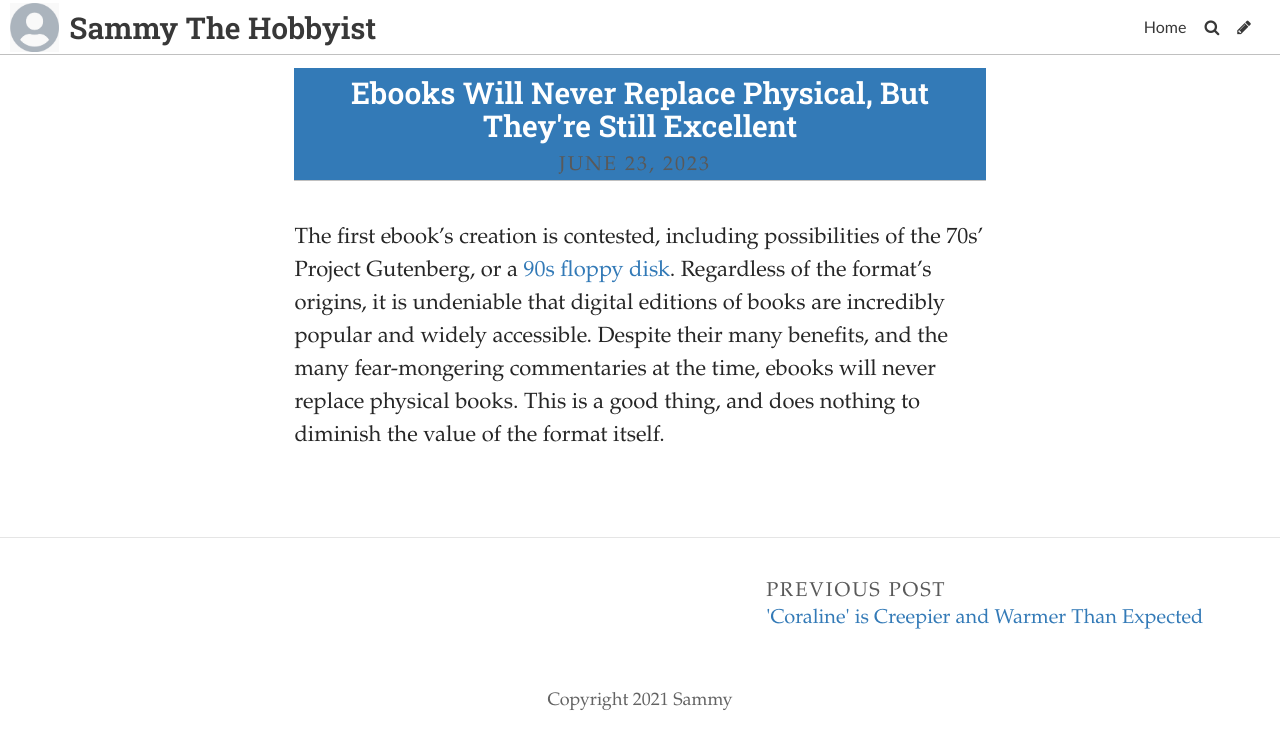
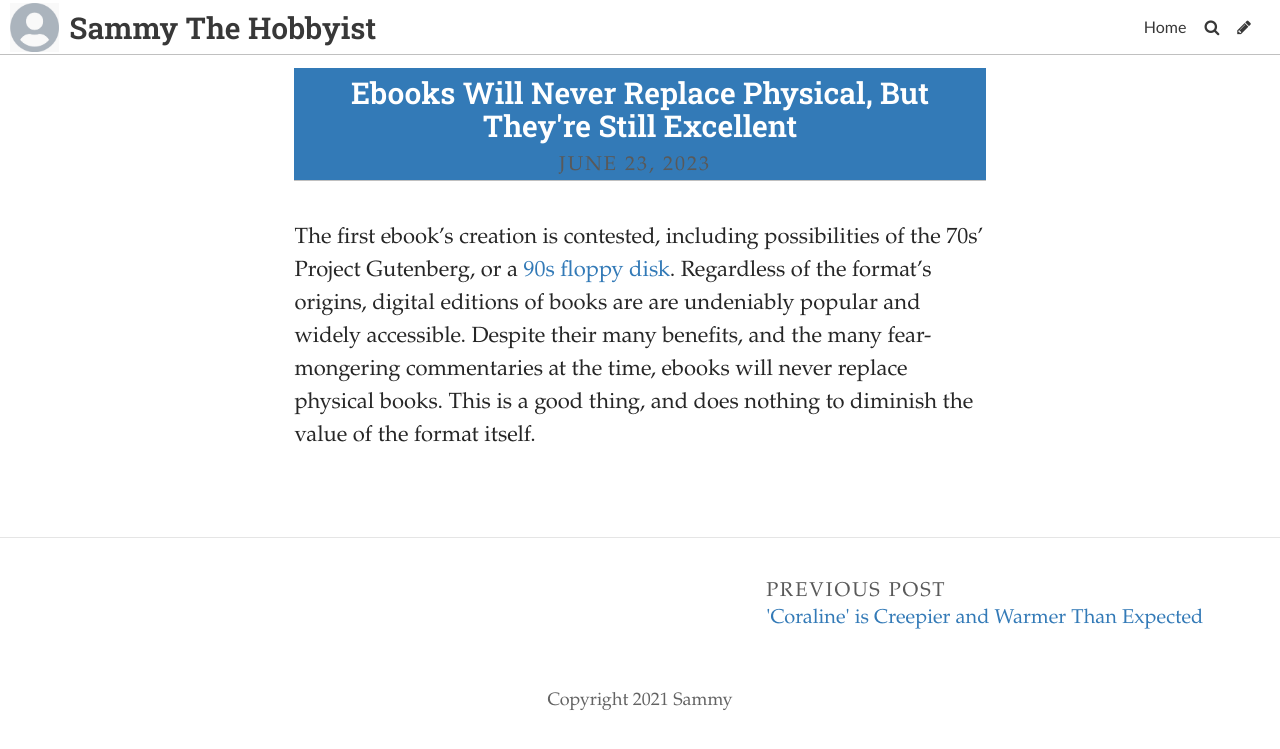
Before and after one commit to SammySpinsAYarn/Blog, a Jekyll site: the page built from _posts/2023-06-22-need-to-think-fast.md, in a window 1280 px wide. Shown: the top 749 px of the page. Built offline with Jekyll 4.4.1, drawn with Linux system fonts in a browser that asks for light colours; some web fonts are replaced.

Commit message:
Update Post “2023-06-22-need-to-think-fast”

```diff
--- a/_posts/2023-06-22-need-to-think-fast.md
+++ b/_posts/2023-06-22-need-to-think-fast.md
@@ -5,4 +5,4 @@ date: 2023-06-23T15:00:58.705Z
 title_color: "#ffffff"
 comments: false
 ---
-The first ebook's creation is contested,  including possibilities of the 70s' Project Gutenberg, or a [90s floppy disk](https://www.theguardian.com/books/2014/mar/12/ebooks-begin-medium-reading-peter-james). Regardless of the format's origins, it is undeniable that digital editions of books are incredibly popular and widely accessible. Despite their many benefits, and the many fear-mongering commentaries at the time, ebooks will never replace physical books. This is a good thing, and does nothing to diminish the value of the format itself.
+The first ebook's creation is contested,  including possibilities of the 70s' Project Gutenberg, or a [90s floppy disk](https://www.theguardian.com/books/2014/mar/12/ebooks-begin-medium-reading-peter-james). Regardless of the format's origins, digital editions of books are are undeniably popular and widely accessible. Despite their many benefits, and the many fear-mongering commentaries at the time, ebooks will never replace physical books. This is a good thing, and does nothing to diminish the value of the format itself.
```
